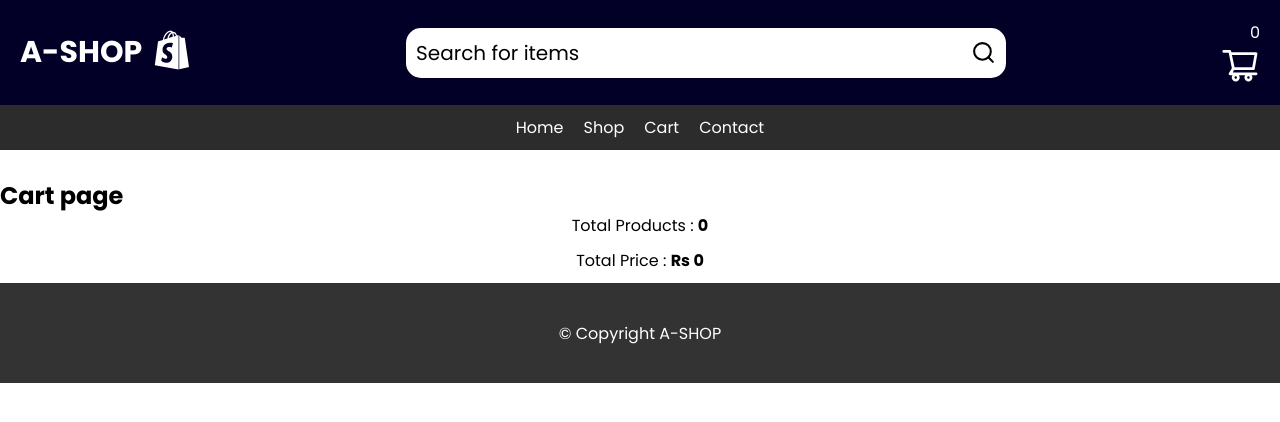
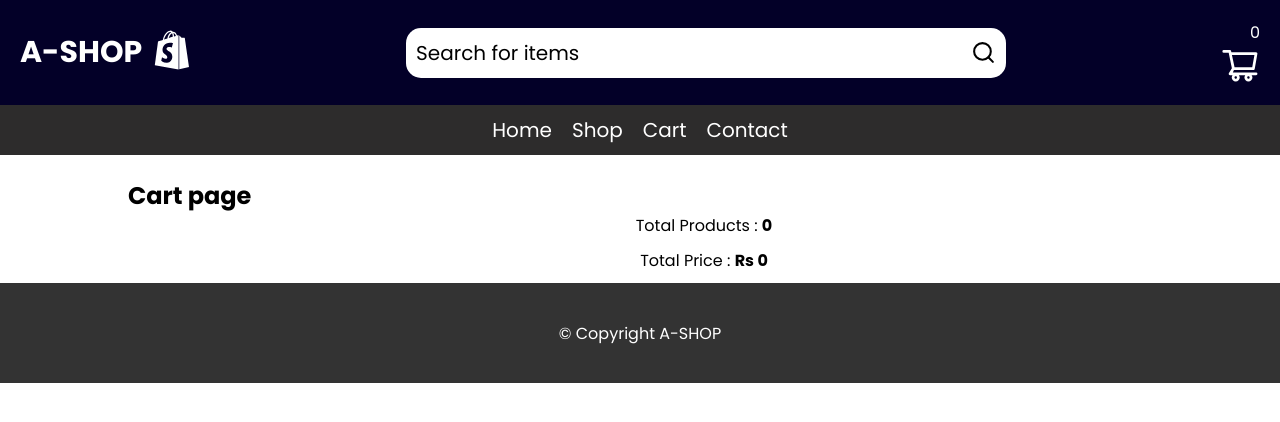
Before and after one commit to avais1021/a-shop-ecomerce, a React (Vite) app: page /cart in a window 1280 px wide. Shown: the top 422 px of the page. Built offline with nearby package versions, Linux system fonts and the light colour scheme; a web font is replaced by a local one.

Commit message:
add only one item

```diff
--- a/src/components/cartCard/cartCard.css
+++ b/src/components/cartCard/cartCard.css
@@ -45,3 +45,10 @@
     position: relative;
     top: 3px;
 }
+
+@media screen and (max-width : 768px) {
+    .cartCard button {
+        padding: 4px 6px;
+        bottom: 10px;
+    }
+}
--- a/src/components/nav/Nav.css
+++ b/src/components/nav/Nav.css
@@ -11,6 +11,7 @@ header {
     top: 0;
     width: 100%;
     min-height: 178px;
+    z-index: 9;
 }
 
 .navbar_bottom {
@@ -90,8 +91,36 @@ header {
 }
 
 .navbar_bottom li {
-    color: white;
+  font-size: 20px;
+  color: #ffffff;
+  position: relative;
+  display: inline-block;
 }
+
+.navbar_bottom li::after,
+.navbar_bottom li::before {
+  content: '';
+  position: absolute;
+  width: 100%;
+  height: 2px;
+  background: linear-gradient(to right, #ff0000, #00ffff);
+  bottom: -5px;
+  left: 0;
+  transform: scaleX(0);
+  transform-origin: right;
+  transition: transform 0.4s ease-out;
+}
+
+.navbar_bottom li::before {
+  top: -5px;
+  transform-origin: left;
+}
+
+.navbar_bottom li:hover::after,
+.navbar_bottom li:hover::before {
+  transform: scaleX(1);
+}
+
 
 .totalValue {
     text-align: center;
@@ -99,6 +128,9 @@ header {
 
 .totalValue p {
     margin-bottom: 10px;
+}
+section.cart {
+    margin-left: 10%;
 }
 
 @media screen and (max-width : 768px) {
--- a/src/components/product/Product.css
+++ b/src/components/product/Product.css
@@ -39,6 +39,11 @@
     background-color: black;
     color: white;
     padding: 15px;
+    cursor: pointer;
+}
+.product button:hover{
+    background-color: #8e8989;
+    color: black;
 }
 
 .product p {
--- a/src/components/product/Product.jsx
+++ b/src/components/product/Product.jsx
@@ -10,7 +10,7 @@ const Product = ({ data }) => {
 
     const {id, name, price, category, image } = data;
     return (
-        <div className="product" onClick={() => dispatch(AddItem({id,name,image,price}))}>
+        <div className="product" >
             <div className="image">
                 <img src={image} alt="image" />
             </div>
@@ -18,7 +18,7 @@ const Product = ({ data }) => {
                 <p>{name}</p>
                 <p>{category}</p>
                 <p>{price}</p>
-                <button>Add +</button>
+                <button onClick={() => dispatch(AddItem({id,name,image,price}))} >Add +</button>
             </div>
         </div>
     )
--- a/src/pages/home/Home.jsx
+++ b/src/pages/home/Home.jsx
@@ -10,7 +10,7 @@ import { getSerachVal } from "../../reduxToolkit/dataSlice"
 const Home = () => {
   const dispatch = useDispatch();
   const searchVal = useSelector(state => state.dataSlice)
-  const [selectedCategory, setSelectedCategory] = useState("all")
+  const [selectedCategory, setSelectedCategory] = useState("")
   const [filteredProducts, setFilteredProducts] = useState(dummydata)
 
 
@@ -23,7 +23,7 @@ const Home = () => {
     let filtered = dummydata
 
     // 1. Filter by category
-    if (selectedCategory !== "all") {
+    if (selectedCategory !== "") {
       filtered = filtered.filter(item => item.category === selectedCategory)
     }
 
--- a/src/pages/shop/shop.css
+++ b/src/pages/shop/shop.css
@@ -11,4 +11,5 @@
     font-size: 50px;
     position: relative;
     top: 10px;
+    z-index: -1;
 }
--- a/src/reduxToolkit/cartSlice.js
+++ b/src/reduxToolkit/cartSlice.js
@@ -5,7 +5,17 @@ const cartSlice = createSlice({
     initialState: [],
     reducers: {
         AddItem: (state, action) => {
-            state.push(action.payload)
+            const itemExist = state.find((item) => item.id === action.payload.id)
+            if(!itemExist){
+                state.push(action.payload)
+            }
+            // state.map((item) => {
+            //     if(item.id !== action.payload.id){
+            //         state.push(action.payload)
+            //     }
+            //     return item
+            // })
+            // state.push(action.payload)
         },
         RemoveItem: (state, action) => {
             // console.log(action.payload,'remove');
```
